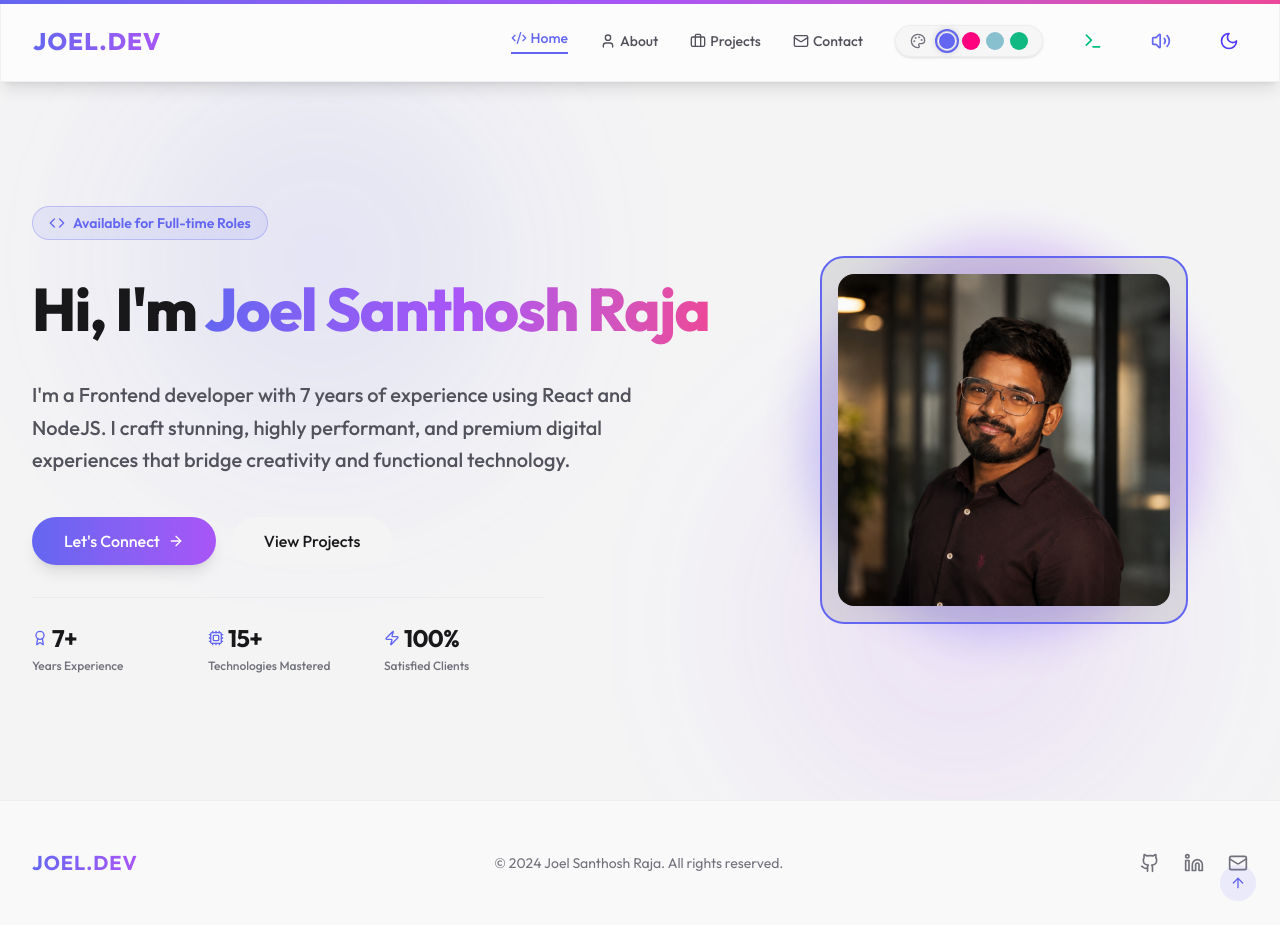
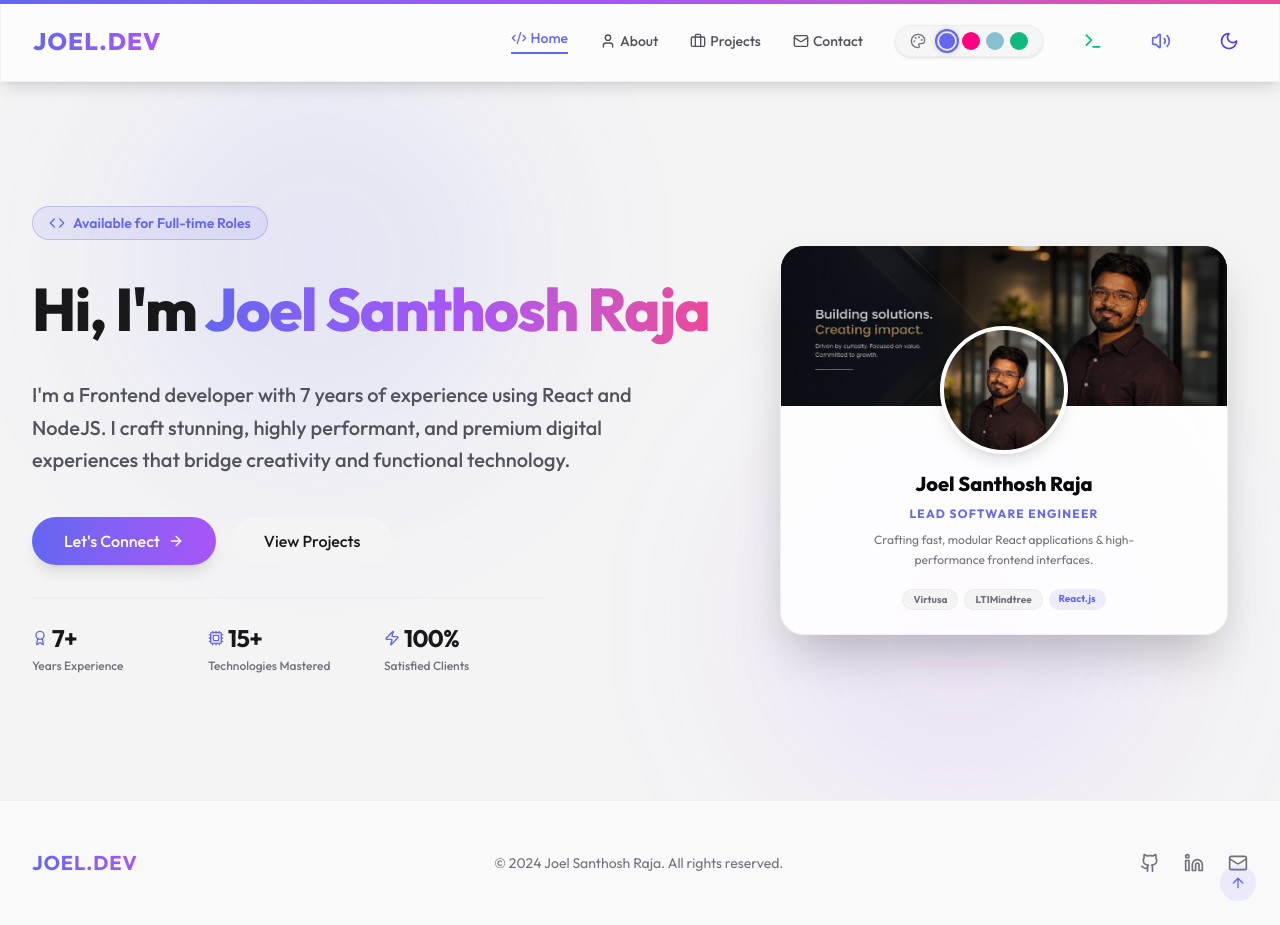
Before and after one commit to joelsanthosh/portfolio, a React (Vite) app: page / in a window 1280 px wide. Built offline with nearby package versions, Linux system fonts and the light colour scheme.

Commit message:
feat: design overlapping profile card using custom banner and avatar images

```diff
--- a/src/pages/Home.tsx
+++ b/src/pages/Home.tsx
@@ -88,29 +88,71 @@ const Home: React.FC = () => {
               </div>
             </motion.div>
 
-            {/* Hero Right Media */}
+            {/* Hero Right Media - Premium Overlapping Profile Card */}
             <motion.div
-              initial={{ opacity: 0, scale: 0.9 }}
+              initial={{ opacity: 0, scale: 0.95 }}
               animate={{ opacity: 1, scale: 1 }}
               transition={{ duration: 0.8, ease: "easeOut", delay: 0.2 }}
-              className="lg:col-span-5 flex justify-center"
+              className="lg:col-span-5 w-full max-w-md mx-auto"
             >
-              <div className="relative w-72 h-72 sm:w-80 sm:h-80 md:w-[400px] md:h-[400px]">
-                {/* Floating Abstract Element */}
-                <div className="absolute inset-0 rounded-full bg-gradient-to-tr from-brand-primary to-brand-neonPurple opacity-30 blur-[20px] animate-float-slow"></div>
+              <div className="relative overflow-hidden rounded-3xl border border-zinc-200/50 bg-white/85 dark:border-zinc-800/50 dark:bg-brand-cardDark/85 backdrop-blur-sm shadow-2xl transition-all duration-300 hover:shadow-brand-primary/20 dark:hover:shadow-brand-primary/10 group">
 
-                {/* Image Border/Aura Frame */}
-                <div className="absolute inset-4 rounded-3xl overflow-hidden border-2 border-brand-primary bg-zinc-900/10 dark:bg-zinc-800/40 p-4">
+                {/* Banner Part */}
+                <div className="h-32 sm:h-40 w-full overflow-hidden bg-zinc-950">
                   <img
-                    src={getImageurl("hero/heroImage.png")}
-                    alt="Joel Santhosh Raja Profile"
-                    className="h-full w-full object-contain rounded-2xl transform transition-transform hover:scale-105 duration-500"
+                    src={getImageurl("hero/banner.png")}
+                    alt="Joel Banner"
+                    className="w-full h-full object-cover opacity-80 group-hover:scale-105 transition-transform duration-700"
                     onError={(e) => {
                       (e.currentTarget as HTMLImageElement).src =
-                        "https://images.unsplash.com/photo-1534528741775-53994a69daeb?auto=format&fit=crop&w=600&q=80";
+                        "https://images.unsplash.com/photo-1618005182384-a83a8bd57fbe?auto=format&fit=crop&w=600&q=80";
                     }}
                   />
                 </div>
+
+                {/* Overlapping Avatar Profile Photo */}
+                <div className="relative px-6 pb-6 text-center">
+                  <div className="flex justify-center">
+                    <div className="relative -mt-16 sm:-mt-20 h-28 w-28 sm:h-32 sm:w-32 rounded-full border-4 border-white dark:border-brand-cardDark bg-zinc-100 overflow-hidden shadow-lg transition-transform duration-500 group-hover:scale-105">
+                      <img
+                        src={getImageurl("hero/heroImage.png")}
+                        alt="Joel Profile"
+                        className="h-full w-full object-cover"
+                        onError={(e) => {
+                          (e.currentTarget as HTMLImageElement).src =
+                            "https://images.unsplash.com/photo-1534528741775-53994a69daeb?auto=format&fit=crop&w=600&q=80";
+                        }}
+                      />
+                    </div>
+                  </div>
+
+                  {/* Card Details */}
+                  <div className="mt-4 space-y-2">
+                    <h3 className="text-xl font-extrabold text-zinc-950 dark:text-white">
+                      Joel Santhosh Raja
+                    </h3>
+                    <p className="text-xs font-bold text-brand-primary uppercase tracking-widest">
+                      Lead Software Engineer
+                    </p>
+                    <p className="text-xs text-zinc-500 dark:text-zinc-400 max-w-xs mx-auto leading-relaxed">
+                      Crafting fast, modular React applications & high-performance frontend interfaces.
+                    </p>
+
+                    {/* Social Quick-Badges */}
+                    <div className="flex justify-center gap-1.5 pt-3">
+                      <span className="rounded-full bg-zinc-100 dark:bg-zinc-800/80 border border-zinc-200/50 dark:border-zinc-700/50 px-2.5 py-0.5 text-[10px] font-bold text-zinc-500 dark:text-zinc-400">
+                        Virtusa
+                      </span>
+                      <span className="rounded-full bg-zinc-100 dark:bg-zinc-800/80 border border-zinc-200/50 dark:border-zinc-700/50 px-2.5 py-0.5 text-[10px] font-bold text-zinc-500 dark:text-zinc-400">
+                        LTIMindtree
+                      </span>
+                      <span className="rounded-full bg-brand-primary/10 px-2.5 py-0.5 text-[10px] font-bold text-brand-primary">
+                        React.js
+                      </span>
+                    </div>
+                  </div>
+                </div>
+
               </div>
             </motion.div>
 
```
